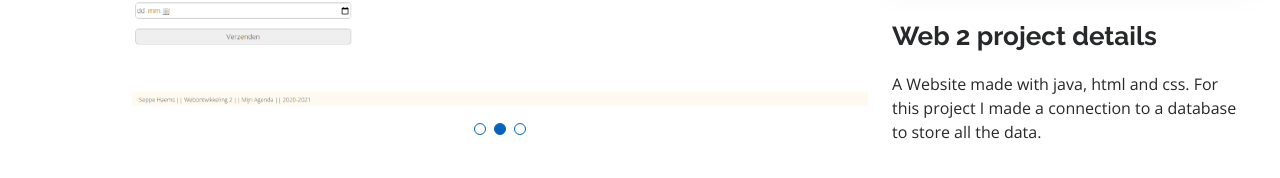
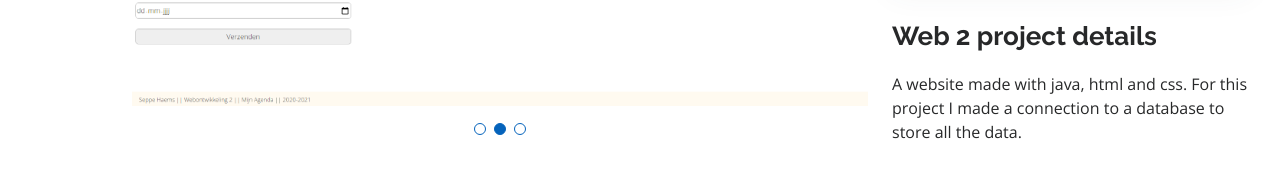
Before and after one commit to Haems-Seppe/e-portfolio, a plain HTML site: page Web_2_details.html in a window 1280 px wide. Shown: the part 280-458 px from the top of the page. Drawn offline with nearby package versions, Linux system fonts and the light colour scheme.

Commit message:
Update Web_2_details.html

```diff
--- a/Web_2_details.html
+++ b/Web_2_details.html
@@ -78,7 +78,7 @@
           <div class="portfolio-description">
             <h2>Web 2 project details</h2>
             <p>
-              A Website made with java, html and css. For this project I made a connection to a database to store all the data.
+              A website made with java, html and css. For this project I made a connection to a database to store all the data.
             </p>
           </div>
         </div>
```
